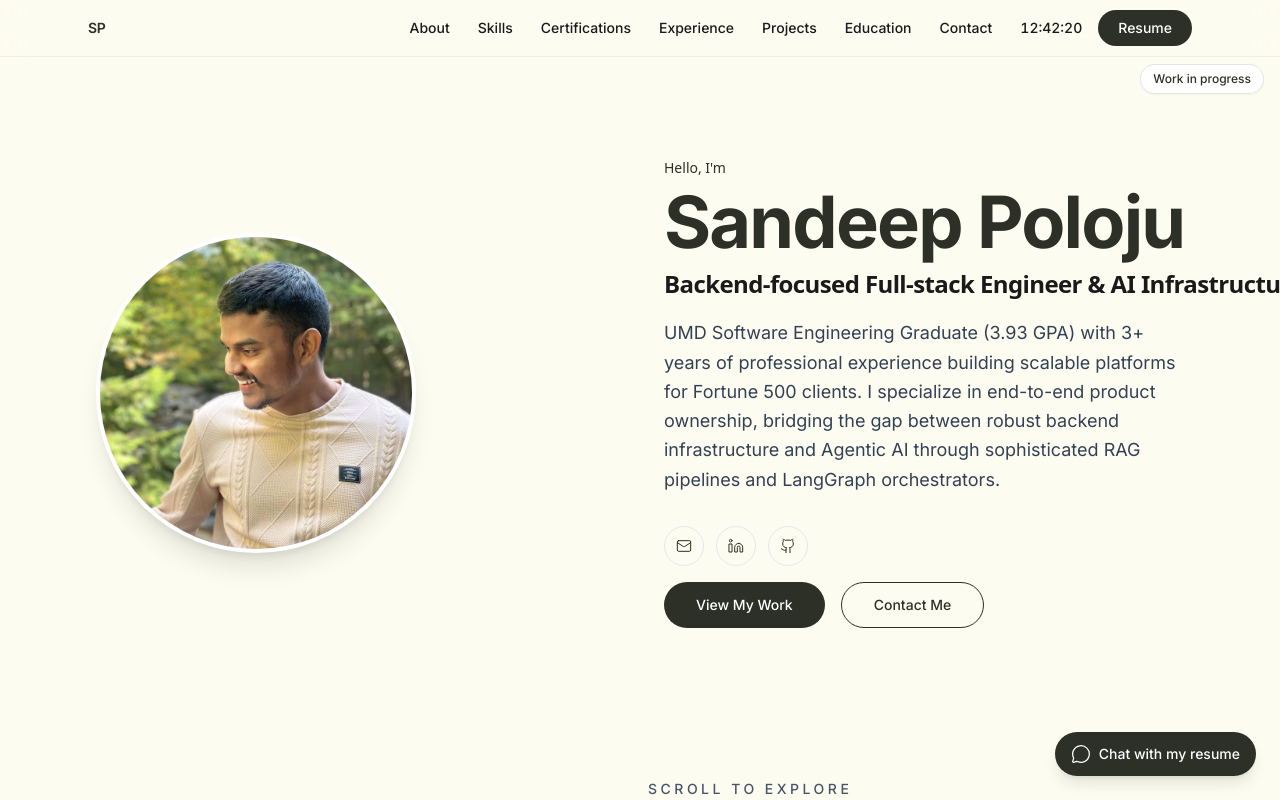
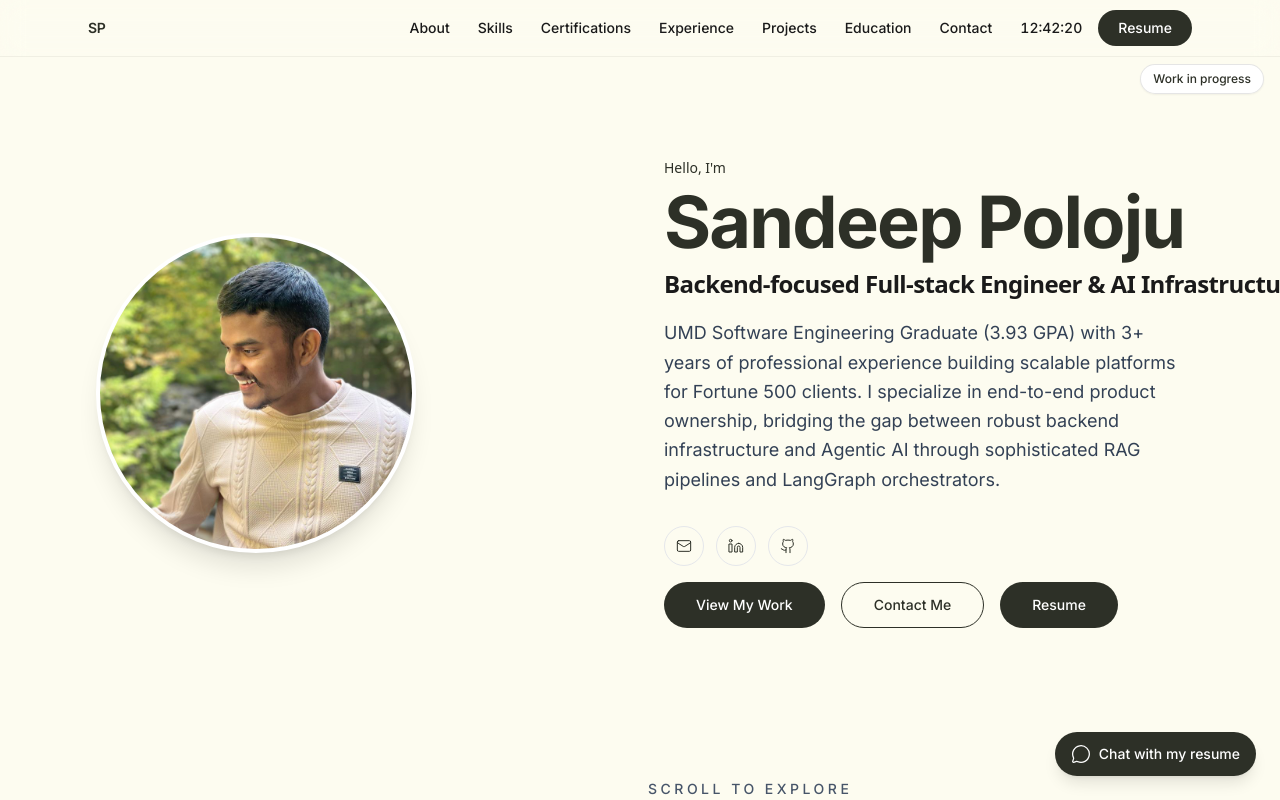
Before and after one commit to sandeepkumar1709/Portfolio, a React (Vite) app: page / in a window 1280 px wide. Shown: the top 800 px of the page. Built offline with nearby package versions, Linux system fonts and the light colour scheme.

Commit message:
making changes to my resume

```diff
--- a/src/components/Navbar.tsx
+++ b/src/components/Navbar.tsx
@@ -97,6 +97,8 @@ export function Navbar() {
             <LiveClock />
             <a
               href={site.resumeUrl}
+              target="_blank"
+              rel="noopener noreferrer"
               className="inline-flex items-center justify-center px-5 py-2 rounded-full bg-graphite text-white text-sm font-medium hover:bg-graphiteHover focus:outline-none focus-visible:ring-2 focus-visible:ring-graphite focus-visible:ring-offset-2 focus-visible:ring-offset-linen"
             >
               Resume
--- a/src/sections/Hero.tsx
+++ b/src/sections/Hero.tsx
@@ -77,6 +77,14 @@ export function Hero() {
               >
                 Contact Me
               </a>
+              <a
+                href={site.resumeUrl}
+                target="_blank"
+                rel="noopener noreferrer"
+                className="inline-flex items-center justify-center px-8 py-3 rounded-full bg-graphite text-white text-sm font-medium hover:bg-graphiteHover hover:scale-105 transition-all focus:outline-none focus-visible:ring-2 focus-visible:ring-graphite focus-visible:ring-offset-2 focus-visible:ring-offset-linen"
+              >
+                Resume
+              </a>
             </div>
           </div>
         </div>
```
Also changed, not shown: 1 other file (tests, documents, lock files or other folders).
